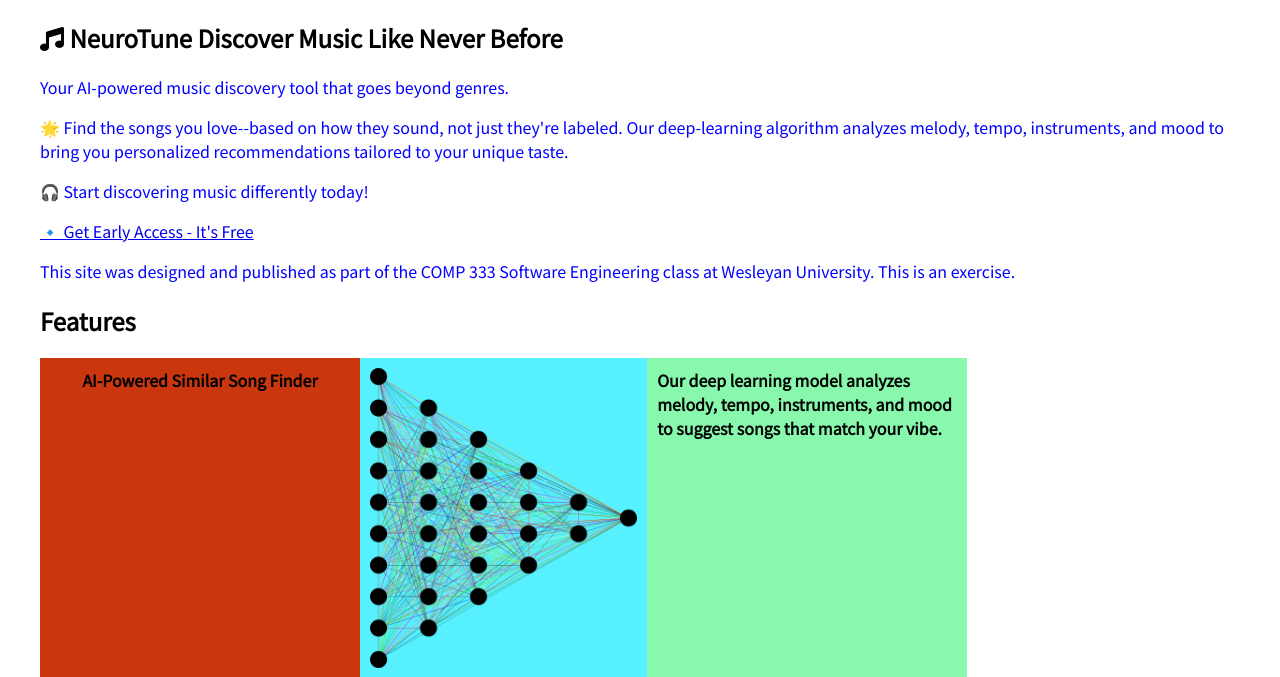
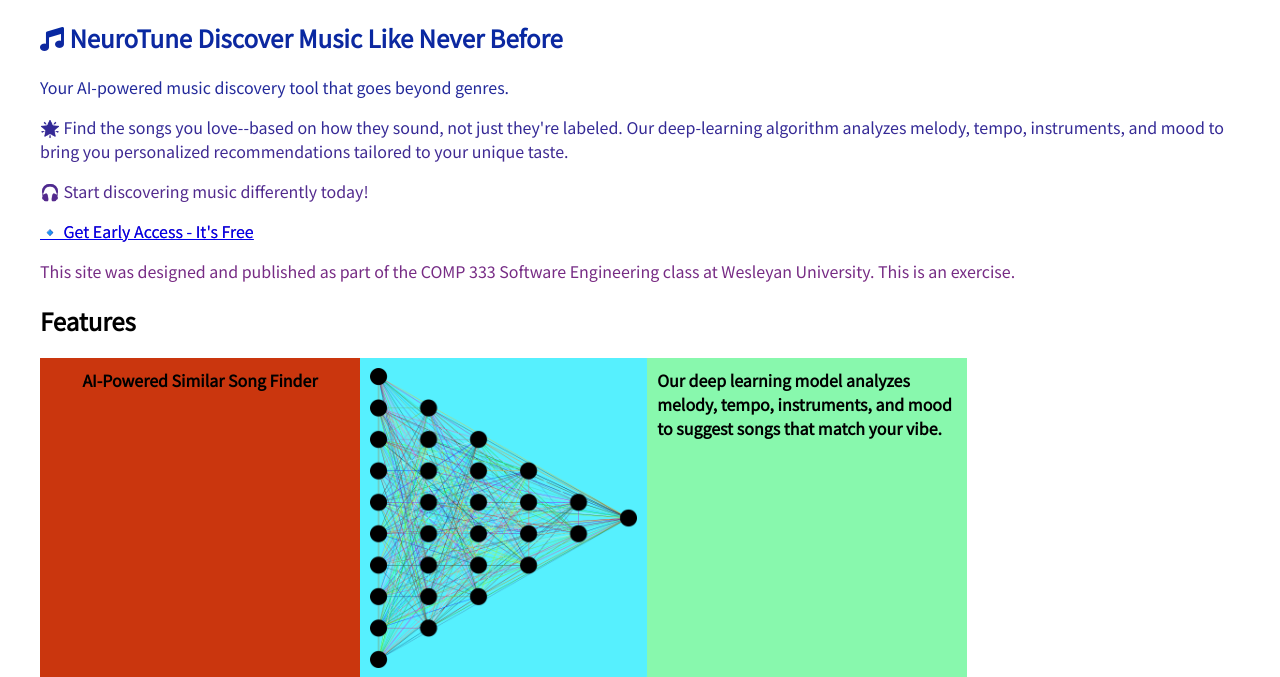
Before and after one commit to felixberliner1/COMP333-SWE, a PHP site: page / in a window 1280 px wide. Shown: the part 140-817 px from the top of the page. Run offline with PHP 8.4, Linux system fonts and the light colour scheme.

Commit message:
Added id style attributes
Added ID attributes to intro paragraph and about us header

```diff
--- a/style.css
+++ b/style.css
@@ -8,8 +8,20 @@ body {
   font-family: "Noto Sans SC", sans-serif;
 }
 
-p {
-  color: blue;
+/*
+Styling for the introduction paragraph text. Should look like a gradient between dark blue and purple
+*/
+#introParaText {
+  background-image: linear-gradient(rgb(2, 40, 163), rgb(123, 43, 131));
+  color: transparent;
+  background-clip: text;
+}
+
+/*
+Styling for the header for the about us section. Should look like dark red text
+*/
+#aboutUs {
+  color:darkred
 }
 
 .navbar {
```
